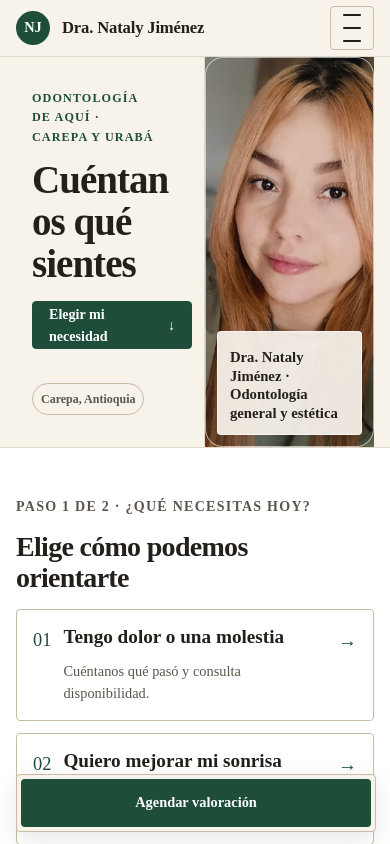
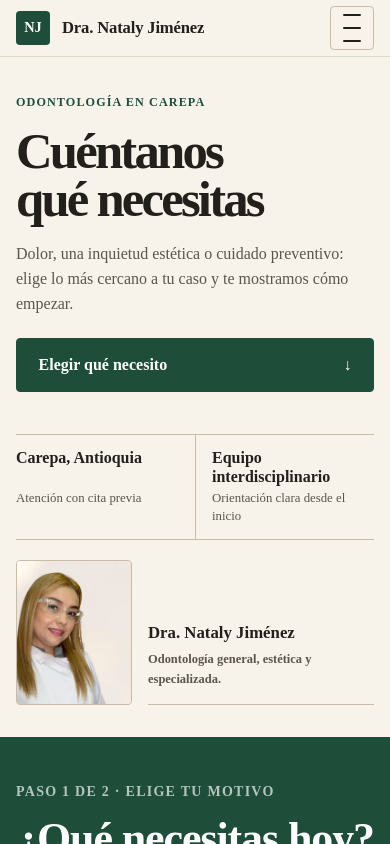
Before and after one commit to Blaister9/web-odontologia-carepa, a Next.js app: page / in a window 390 px wide. Shown: the top 844 px of the page. Built offline with nearby package versions, Linux system fonts and the light colour scheme.

Commit message:
feat: redesign home hero and initial conversion experience (#21)

```diff
--- a/src/components/layout/Header.tsx
+++ b/src/components/layout/Header.tsx
@@ -15,7 +15,11 @@ const navItems = [
   { label: "Equipo", href: "/equipo" }
 ];
 
-export function Header() {
+type HeaderProps = {
+  homeMode?: boolean;
+};
+
+export function Header({ homeMode = false }: HeaderProps) {
   const [isOpen, setIsOpen] = useState(false);
   const menuButtonRef = useRef<HTMLButtonElement>(null);
   const mobileMenuRef = useRef<HTMLDivElement>(null);
@@ -39,7 +43,7 @@ export function Header() {
   }, [isOpen]);
 
   return (
-    <header className="site-header">
+    <header className={`site-header${homeMode ? " site-header--home" : ""}`}>
       <div className="container site-header__inner">
         <Link className="site-header__brand" href="/" aria-label="Ir al inicio">
           <span className="site-header__mark" aria-hidden="true">
--- a/src/components/sections/CompactDoctorTrust.tsx
+++ b/src/components/sections/CompactDoctorTrust.tsx
@@ -22,9 +22,9 @@ export function CompactDoctorTrust() {
     <section className="section compact-trust" id="doctora">
       <div className="container compact-trust__inner">
         <div data-reveal>
-          <p className="eyebrow">Confianza en segundos</p>
-          <h2>Un equipo cercano en Carepa</h2>
-          <p>Valoración profesional y opciones explicadas con claridad.</p>
+          <p className="eyebrow">Quién te orienta</p>
+          <h2>Personas reales, atención cercana.</h2>
+          <p>Tu caso se valora antes de recomendar un tratamiento.</p>
         </div>
 
         <div className="compact-trust__panel" data-reveal>
--- a/src/components/sections/FeaturedTreatments.tsx
+++ b/src/components/sections/FeaturedTreatments.tsx
@@ -28,9 +28,9 @@ export function FeaturedTreatments() {
       <div className="container">
         <div data-reveal>
           <SectionHeading
-            eyebrow="Tratamientos destacados"
-            title="Resultados que puedes buscar"
-            description="Elige por lo que quieres resolver."
+            eyebrow="Guías de tratamiento"
+            title="Opciones según lo que quieres resolver"
+            description="Conoce alternativas frecuentes. La valoración define el paso adecuado."
           />
         </div>
 
--- a/src/components/sections/Hero.tsx
+++ b/src/components/sections/Hero.tsx
@@ -1,48 +1,62 @@
 import Image from "next/image";
 
 import { siteConfig } from "@/data/site";
-const heroBadges = ["Carepa, Antioquia", "Equipo interdisciplinario", "WhatsApp directo"];
+
+const heroProof = [
+  {
+    title: "Carepa, Antioquia",
+    detail: "Atención con cita previa"
+  },
+  {
+    title: "Equipo interdisciplinario",
+    detail: "Orientación clara desde el inicio"
+  }
+];
 
 export function Hero() {
   return (
     <section className="hero" id="inicio">
-      <div className="hero__ambient" aria-hidden="true">
-        <span />
-        <span />
-        <span />
-      </div>
-      <div className="container hero__grid">
+      <div className="container hero__stage">
         <div className="hero__content">
-          <p className="eyebrow">Odontología de aquí · Carepa y Urabá</p>
-          <h1>Cuéntanos qué sientes</h1>
+          <p className="eyebrow">Odontología en Carepa</p>
+          <h1>Cuéntanos qué necesitas</h1>
           <p className="hero__lead">
-            No necesitas conocer el nombre del tratamiento. Elige lo más cercano a lo que te pasa y te orientamos antes de escribir.
+            Dolor, una inquietud estética o cuidado preventivo: elige lo más cercano a tu caso y te mostramos cómo empezar.
           </p>
-          <a className="hero__primary-link" href="#elige-tu-camino">Elegir mi necesidad <span aria-hidden="true">↓</span></a>
+          <a
+            className="hero__primary-link"
+            href="#elige-tu-camino"
+            id="hero-primary-action"
+          >
+            Elegir qué necesito <span aria-hidden="true">↓</span>
+          </a>
 
-          <div className="hero__badges" aria-label="Beneficios principales">
-            {heroBadges.map((badge) => (
-              <span key={badge}>{badge}</span>
+          <div className="hero__proof" aria-label="Datos de confianza">
+            {heroProof.map((item) => (
+              <div key={item.title}>
+                <strong>{item.title}</strong>
+                <span>{item.detail}</span>
+              </div>
             ))}
           </div>
-
         </div>
 
-        <div className="hero__visual">
-          <Image
-            src="/images/client/web/nataly-natural-portrait.webp"
-            alt={`${siteConfig.doctorName}, odontóloga general y estética en Carepa`}
-            fill
-            priority
-            loading="eager"
-            sizes="(min-width: 1024px) 46vw, 44vw"
-            className="hero__image"
-          />
-          <div className="hero__note">
-            <span>Atención humana y responsable</span>
-            <strong>Dra. Nataly Jiménez · Odontología general y estética</strong>
+        <figure className="hero__portrait">
+          <div className="hero__portrait-media">
+            <Image
+              src="/images/client/web/nataly-promo-portrait.webp"
+              alt={`${siteConfig.doctorName}, odontóloga general y estética en Carepa`}
+              fill
+              priority
+              loading="eager"
+              sizes="(min-width: 1024px) 340px, (min-width: 720px) 30vw, 116px"
+            />
           </div>
-        </div>
+          <figcaption>
+            <span>{siteConfig.doctorName}</span>
+            <strong>{siteConfig.doctorProfile.title}</strong>
+          </figcaption>
+        </figure>
       </div>
     </section>
   );
--- a/src/components/sections/IntentGateway.tsx
+++ b/src/components/sections/IntentGateway.tsx
@@ -9,8 +9,8 @@ export function IntentGateway() {
     <div className="intent-gateway" id="elige-tu-camino" aria-labelledby="intent-title">
       <div className="container">
         <div className="intent-gateway__heading">
-          <p className="eyebrow">Paso 1 de 2 · ¿Qué necesitas hoy?</p>
-          <h2 id="intent-title">Elige cómo podemos orientarte</h2>
+          <p className="eyebrow">Paso 1 de 2 · Elige tu motivo</p>
+          <h2 id="intent-title">¿Qué necesitas hoy?</h2>
         </div>
         <div className="intent-gateway__grid" aria-label="Motivos principales de consulta">
           {conversionJourneys.map((journey, index) => {
--- a/src/components/ui/MobileStickyCTA.tsx
+++ b/src/components/ui/MobileStickyCTA.tsx
@@ -1,10 +1,16 @@
+import { useEffect, useState } from "react";
+import { useRouter } from "next/router";
+
 import { siteConfig } from "@/data/site";
 import { getWhatsAppUrl } from "@/utils/whatsapp";
 
 import { useJourney } from "../conversion/JourneyContext";
 
 export function MobileStickyCTA() {
+  const { pathname } = useRouter();
   const { intentId, selectedOption } = useJourney();
+  const [heroActionVisible, setHeroActionVisible] = useState(true);
+  const [journeyVisible, setJourneyVisible] = useState(true);
   const appointmentUrl = getWhatsAppUrl(
     siteConfig.whatsappNumber,
     "Hola, estoy en Carepa y quiero agendar una valoración odontológica. ¿Me pueden orientar con disponibilidad?"
@@ -24,7 +30,40 @@ export function MobileStickyCTA() {
       ? "Consultar mi sonrisa"
       : "Agendar valoración";
 
-  if (selectedOption) {
+  useEffect(() => {
+    const heroAction = document.getElementById("hero-primary-action");
+    if (!heroAction) {
+      return;
+    }
+
+    const observer = new IntersectionObserver(
+      ([entry]) => setHeroActionVisible(entry.isIntersecting),
+      { threshold: 0.2 }
+    );
+    observer.observe(heroAction);
+
+    return () => observer.disconnect();
+  }, []);
+
+  useEffect(() => {
+    const journey = document.querySelector(".journey-experience");
+    if (!journey) {
+      return;
+    }
+
+    const observer = new IntersectionObserver(
+      ([entry]) => setJourneyVisible(entry.isIntersecting),
+      { rootMargin: "-96px 0px 0px 0px", threshold: 0.05 }
+    );
+    observer.observe(journey);
+
+    return () => observer.disconnect();
+  }, []);
+
+  const homeConversionSurfaceVisible =
+    pathname === "/" && (heroActionVisible || journeyVisible);
+
+  if (selectedOption || homeConversionSurfaceVisible) {
     return null;
   }
 
--- a/src/pages/_app.tsx
+++ b/src/pages/_app.tsx
@@ -11,6 +11,7 @@ import { ScrollReveal } from "@/components/motion/ScrollReveal";
 import "@/styles/globals.css";
 import "@/styles/tokens.css";
 import "@/styles/luz-de-uraba.css";
+import "@/styles/home-correction.css";
 
 const displayFont = Fraunces({
   subsets: ["latin"],
--- a/src/pages/index.tsx
+++ b/src/pages/index.tsx
@@ -78,8 +78,8 @@ export default function Home({ campaignSlug }: HomeProps) {
         />
       </Head>
 
-      <Header />
-      <main id="main-content">
+      <Header homeMode />
+      <main id="main-content" className="home-page">
         <Hero />
         {campaign ? <CampaignEntry campaign={campaign} /> : null}
         <ConversionJourney />
--- /dev/null
+++ b/src/styles/home-correction.css
@@ -0,0 +1,387 @@
+/* Home hero correction — deliberate editorial composition, not a 50/50 split. */
+.hero {
+  min-height: 0;
+  padding: clamp(3rem, 4vw, 4rem) 0 clamp(2.5rem, 3.5vw, 3.5rem);
+  border-bottom: 0;
+  background: var(--color-bg);
+}
+
+.site-header--home .site-header__inner {
+  min-height: 72px;
+}
+
+.site-header--home .site-header__mark {
+  border-radius: var(--radius-sm);
+}
+
+.site-header--home .site-header__actions > .button {
+  display: none;
+}
+
+.hero__stage {
+  display: grid;
+  grid-template-columns: minmax(0, 1fr);
+  gap: 2.25rem;
+  align-items: center;
+}
+
+.hero__content {
+  display: block;
+  max-width: 44rem;
+  padding: 0;
+  justify-content: initial;
+}
+
+.hero__content > * {
+  opacity: 1;
+  animation: none;
+}
+
+.hero .eyebrow {
+  max-width: none;
+  margin-bottom: 1rem;
+  color: var(--color-action);
+}
+
+.hero h1 {
+  max-width: 10ch;
+  margin: 0;
+  font-size: clamp(3.4rem, 7.4vw, 6.4rem);
+  line-height: 0.93;
+  letter-spacing: -0.055em;
+  text-wrap: balance;
+}
+
+.hero__lead {
+  max-width: 38rem;
+  margin: 1.5rem 0 0;
+  color: var(--color-text-soft);
+  font-size: clamp(1.08rem, 1.5vw, 1.28rem);
+  line-height: 1.65;
+}
+
+.hero__primary-link {
+  display: inline-flex;
+  min-height: 54px;
+  align-items: center;
+  justify-content: space-between;
+  gap: 2.5rem;
+  margin-top: 1.75rem;
+  padding: 0 1.35rem;
+  border: 1px solid var(--color-action);
+  border-radius: var(--radius-sm);
+  background: var(--color-action);
+  color: var(--color-text-on-fill);
+  font-family: var(--font-text);
+  font-size: 1rem;
+  font-weight: 700;
+  line-height: 1;
+  transition: background-color var(--motion-base) var(--ease-out), transform var(--motion-base) var(--ease-out);
+}
+
+.hero__primary-link:hover {
+  background: var(--color-action-hover);
+  color: var(--color-text-on-fill);
+  transform: translateY(-2px);
+}
+
+.hero__proof {
+  display: grid;
+  grid-template-columns: repeat(2, minmax(0, 1fr));
+  max-width: 38rem;
+  margin-top: 2rem;
+  border-top: 1px solid var(--color-border-strong);
+  border-bottom: 1px solid var(--color-border-strong);
+}
+
+.hero__proof > div {
+  display: grid;
+  gap: 0.25rem;
+  padding: 1rem 1rem 1rem 0;
+}
+
+.hero__proof > div + div {
+  padding-left: 1rem;
+  border-left: 1px solid var(--color-border-strong);
+}
+
+.hero__proof strong,
+.hero__proof span {
+  display: block;
+}
+
+.hero__proof strong {
+  font-family: var(--font-display);
+  font-size: 1rem;
+  line-height: 1.2;
+}
+
+.hero__proof span {
+  color: var(--color-text-soft);
+  font-size: 0.8rem;
+  line-height: 1.4;
+}
+
+.hero__portrait {
+  width: min(100%, 21.25rem);
+  margin: 0;
+  justify-self: end;
+}
+
+.hero__portrait-media {
+  position: relative;
+  aspect-ratio: 4 / 5;
+  overflow: hidden;
+  border: 1px solid var(--color-border-strong);
+  border-radius: var(--radius-sm);
+  background: var(--color-surface-sunk);
+}
+
+.hero__portrait-media img {
+  object-fit: cover;
+  object-position: center 18%;
+}
+
+.hero__portrait figcaption {
+  display: grid;
+  gap: 0.2rem;
+  padding: 0.9rem 0 0;
+  border-top: 0;
+}
+
+.hero__portrait figcaption span {
+  font-family: var(--font-display);
+  font-size: 1.05rem;
+  font-weight: 600;
+}
+
+.hero__portrait figcaption strong {
+  color: var(--color-text-soft);
+  font-size: 0.78rem;
+  font-weight: 600;
+}
+
+/* The choice band is the commercial continuation of the hero, not a detached section. */
+.home-page .journey-experience {
+  background: var(--color-bg);
+}
+
+.home-page .intent-gateway {
+  padding: clamp(2.75rem, 5vw, 4.25rem) 0;
+  background: var(--color-action);
+  color: var(--color-text-on-fill);
+}
+
+.home-page .intent-gateway > .container {
+  display: grid;
+  gap: 2rem;
+}
+
+.home-page .intent-gateway__heading {
+  max-width: 24rem;
+}
+
+.home-page .intent-gateway__heading .eyebrow {
+  color: rgba(255, 255, 255, 0.68);
+}
+
+.home-page .intent-gateway__heading h2 {
+  max-width: 8ch;
+  margin: 0;
+  color: var(--color-text-on-fill);
+  font-size: clamp(2.5rem, 4.3vw, 4.25rem);
+  line-height: 0.98;
+}
+
+.home-page .intent-gateway__grid {
+  display: grid;
+  gap: 1px;
+  border: 1px solid rgba(255, 255, 255, 0.24);
+  border-radius: var(--radius-sm);
+  background: rgba(255, 255, 255, 0.24);
+}
+
+.home-page .intent-card {
+  min-height: 9.5rem;
+  padding: 1.35rem;
+  border: 0;
+  border-top: 4px solid var(--color-action);
+  border-radius: 0;
+  background: var(--color-bg);
+  color: var(--color-text);
+  box-shadow: none;
+  transform: none;
+}
+
+.home-page .intent-card:first-child {
+  border-radius: var(--radius-sm) 0 0 var(--radius-sm);
+}
+
+.home-page .intent-card:last-child {
+  border-radius: 0 var(--radius-sm) var(--radius-sm) 0;
+}
+
+.home-page .intent-card--pain {
+  border-top-color: var(--color-urgent);
+}
+
+.home-page .intent-card--aesthetic {
+  border-top-color: #9a7650;
+}
+
+.home-page .intent-card--wellness {
+  border-top-color: var(--color-action);
+}
+
+.home-page .intent-card:hover,
+.home-page .intent-card--active {
+  background: var(--color-surface);
+  box-shadow: inset 0 0 0 3px var(--color-action);
+  transform: none;
+}
+
+.home-page .intent-card--pain.intent-card--active {
+  box-shadow: inset 0 0 0 3px var(--color-urgent);
+}
+
+.home-page .intent-card__number {
+  color: var(--color-action);
+  font-family: var(--font-display);
+  font-size: 1.1rem;
+}
+
+.home-page .intent-card--pain .intent-card__number {
+  color: var(--color-urgent);
+}
+
+.home-page .intent-card__copy strong {
+  font-size: clamp(1.12rem, 1.5vw, 1.32rem);
+}
+
+.home-page .intent-card__copy small {
+  margin-top: 0.45rem;
+  color: var(--color-text-soft);
+  line-height: 1.45;
+}
+
+.home-page .conversion-journey {
+  background: var(--color-bg);
+}
+
+.home-page .conversion-journey--active {
+  padding: clamp(2.5rem, 5vw, 4.5rem) 0;
+}
+
+.home-page .conversion-journey__prompt {
+  padding: 1.1rem 0;
+  margin: 0;
+  color: var(--color-text-soft);
+  font-size: 0.88rem;
+  text-align: center;
+}
+
+.home-page .section {
+  padding-top: clamp(4.5rem, 8vw, 7rem);
+  padding-bottom: clamp(4.5rem, 8vw, 7rem);
+}
+
+@media (min-width: 720px) {
+  .hero__stage {
+    grid-template-columns: minmax(0, 1.45fr) minmax(15rem, 0.55fr);
+    gap: clamp(3rem, 8vw, 8rem);
+  }
+
+  .home-page .intent-gateway > .container {
+    grid-template-columns: minmax(15rem, 0.58fr) minmax(0, 1.42fr);
+    gap: clamp(2rem, 5vw, 5rem);
+    align-items: end;
+  }
+
+  .home-page .intent-gateway__grid {
+    grid-template-columns: repeat(3, minmax(0, 1fr));
+  }
+}
+
+@media (min-width: 1100px) {
+  .hero h1 {
+    font-size: clamp(5.2rem, 6.4vw, 6.4rem);
+  }
+}
+
+@media (max-width: 719px) {
+  .hero {
+    padding: 2.25rem 0 2rem;
+  }
+
+  .hero__stage {
+    gap: 1.25rem;
+  }
+
+  .hero h1 {
+    max-width: none;
+    font-size: clamp(3.05rem, 13vw, 3.55rem);
+    line-height: 0.94;
+  }
+
+  .hero__lead {
+    display: block;
+    margin-top: 1.15rem;
+    font-size: 1rem;
+    line-height: 1.55;
+  }
+
+  .hero__primary-link {
+    width: 100%;
+    margin-top: 1.35rem;
+  }
+
+  .hero__proof {
+    margin-top: 1.5rem;
+  }
+
+  .hero__proof > div {
+    padding-top: 0.8rem;
+    padding-bottom: 0.8rem;
+  }
+
+  .hero__portrait {
+    display: grid;
+    grid-template-columns: 7.25rem minmax(0, 1fr);
+    gap: 1rem;
+    width: 100%;
+    align-items: end;
+    justify-self: stretch;
+  }
+
+  .hero__portrait-media {
+    aspect-ratio: 4 / 5;
+  }
+
+  .hero__portrait figcaption {
+    padding: 0 0 0.9rem;
+    border-bottom: 1px solid var(--color-border-strong);
+  }
+
+  .site-header--home .site-header__inner {
+    min-height: 56px;
+  }
+
+  .home-page .intent-gateway {
+    padding: 2.75rem 0 2.5rem;
+  }
+
+  .home-page .intent-gateway__heading h2 {
+    max-width: none;
+    font-size: 2.75rem;
+  }
+
+  .home-page .intent-card {
+    min-height: 7.75rem;
+    border-top-width: 3px;
+  }
+
+  .home-page .intent-card:first-child,
+  .home-page .intent-card:last-child {
+    border-radius: 0;
+  }
+}
```
